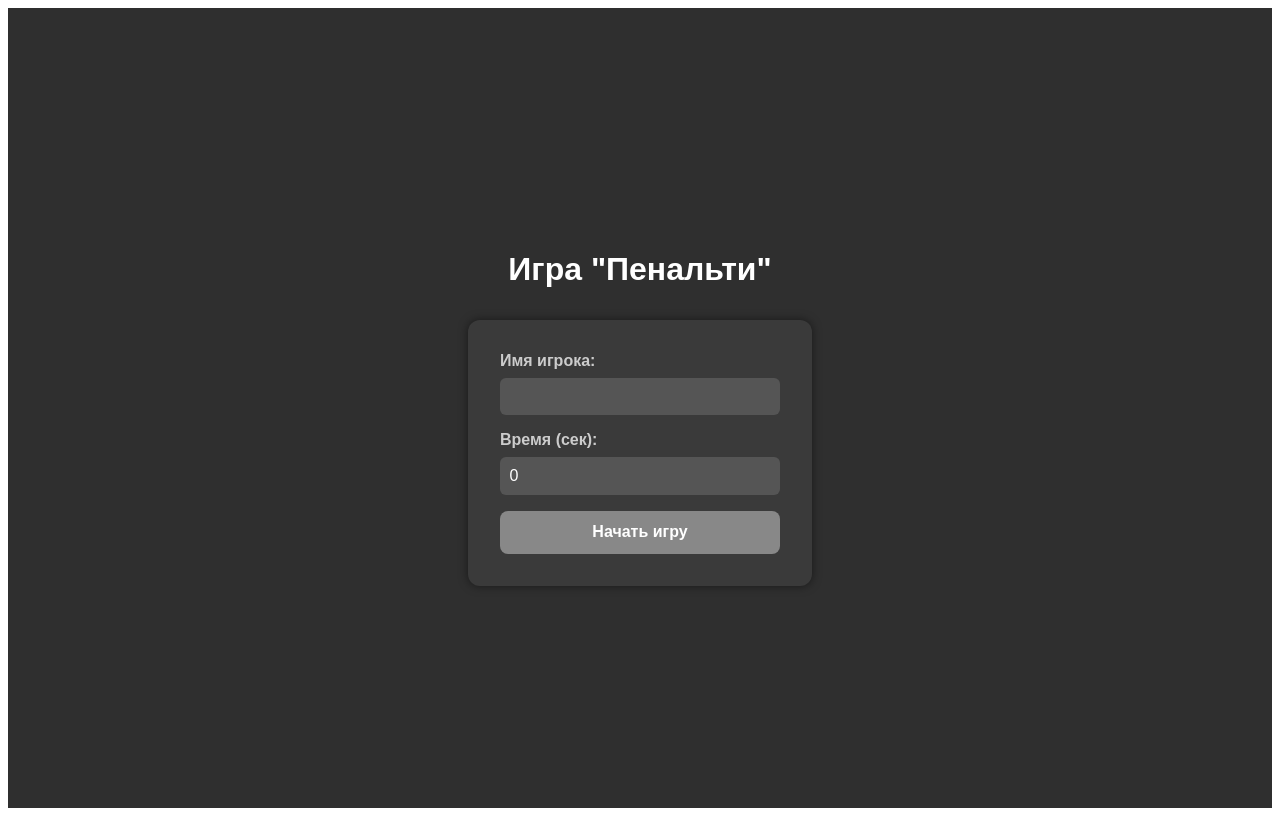
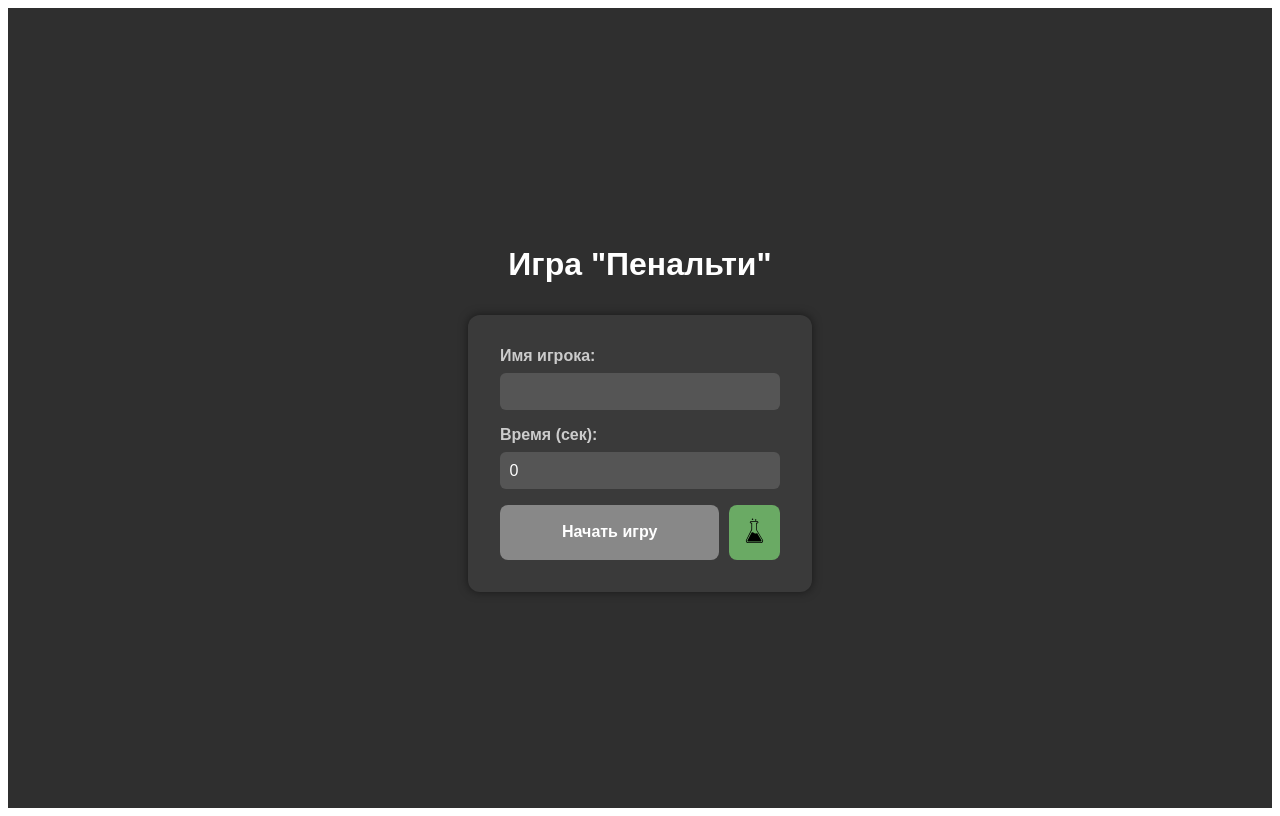
Before and after one commit to SusaNooo16/Penalty, a Vue app: page / in a window 1280 px wide. Built offline with nearby package versions, Linux system fonts and the light colour scheme; the HTML template or start-up script is replaced by a standard one.

Commit message:
Добавил кнопку для запуска тестовго режима

```diff
--- a/src/components/StartScreen.vue
+++ b/src/components/StartScreen.vue
@@ -15,6 +15,9 @@ function handleStart() {
     emit('startGame', name.value.trim(), time.value)
   }
 }
+function handleTest() {
+  emit('startGame', 'tester', 10)
+}
 </script>
 
 <template>
@@ -31,6 +34,20 @@ function handleStart() {
       </div>
       <div class="btn-group">
         <button class="btn-start" :disabled="!isValid">Начать игру</button>
+        <button class="btn-test" @click="handleTest">
+          <svg
+            fill="#000000"
+            width="25px"
+            height="25px"
+            viewBox="0 0 32 32"
+            version="1.1"
+            xmlns="http://www.w3.org/2000/svg"
+          >
+            <path
+              d="M19.332 19.041c0 0-1.664 2.125-3.79 0-2.062-2-3.562 0-3.562 0l-4.967 9.79c-0.144 0.533 0.173 1.081 0.706 1.224h16.497c0.533-0.143 0.85-0.69 0.707-1.224l-5.591-9.79zM26.939 28.33l-7.979-13.428v-0.025l-0.014-7.869h0.551c0.826 0 1.498-0.671 1.498-1.499 0-0.827-0.672-1.498-1.498-1.498h-7.995c-0.827 0-1.498 0.671-1.498 1.498 0 0.828 0.671 1.499 1.498 1.499h0.482l-0.016 7.871-6.908 13.451c-0.428 1.599 0.521 3.242 2.119 3.67h17.641c1.6-0.428 2.549-2.071 2.119-3.67zM24.553 30.998l-17.108-0.019c-1.065-0.286-1.697-1.382-1.412-2.446l6.947-13.616 0.021-8.908h-1.498c-0.275 0-0.499-0.224-0.499-0.5s0.224-0.499 0.499-0.499h7.995c0.275 0 0.498 0.224 0.498 0.499 0 0.276-0.223 0.5-0.498 0.5h-1.498l0.025 8.875 7.939 13.666c0.286 1.067-0.347 2.163-1.411 2.448zM16.48 2.512c0 0.552 0.448 1 1 1s1-0.448 1-1-0.447-1-1-1-1 0.447-1 1zM17.48 0.012c0.828 0 1.5-0.671 1.5-1.5s-0.672-1.5-1.5-1.5-1.5 0.671-1.5 1.5 0.672 1.5 1.5 1.5zM13.48 2.512c0.553 0 1-0.448 1-1s-0.447-1-1-1-1 0.448-1 1 0.447 1 1 1z"
+            ></path>
+          </svg>
+        </button>
       </div>
     </form>
   </div>
```
